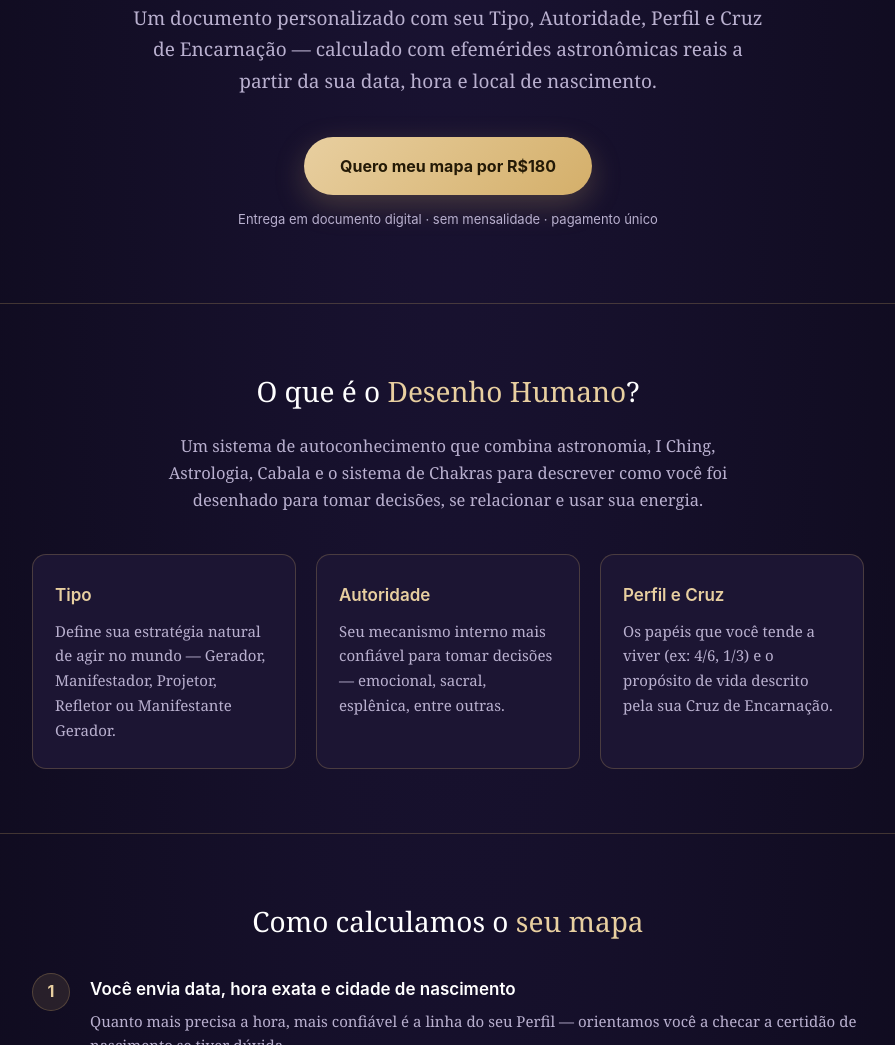
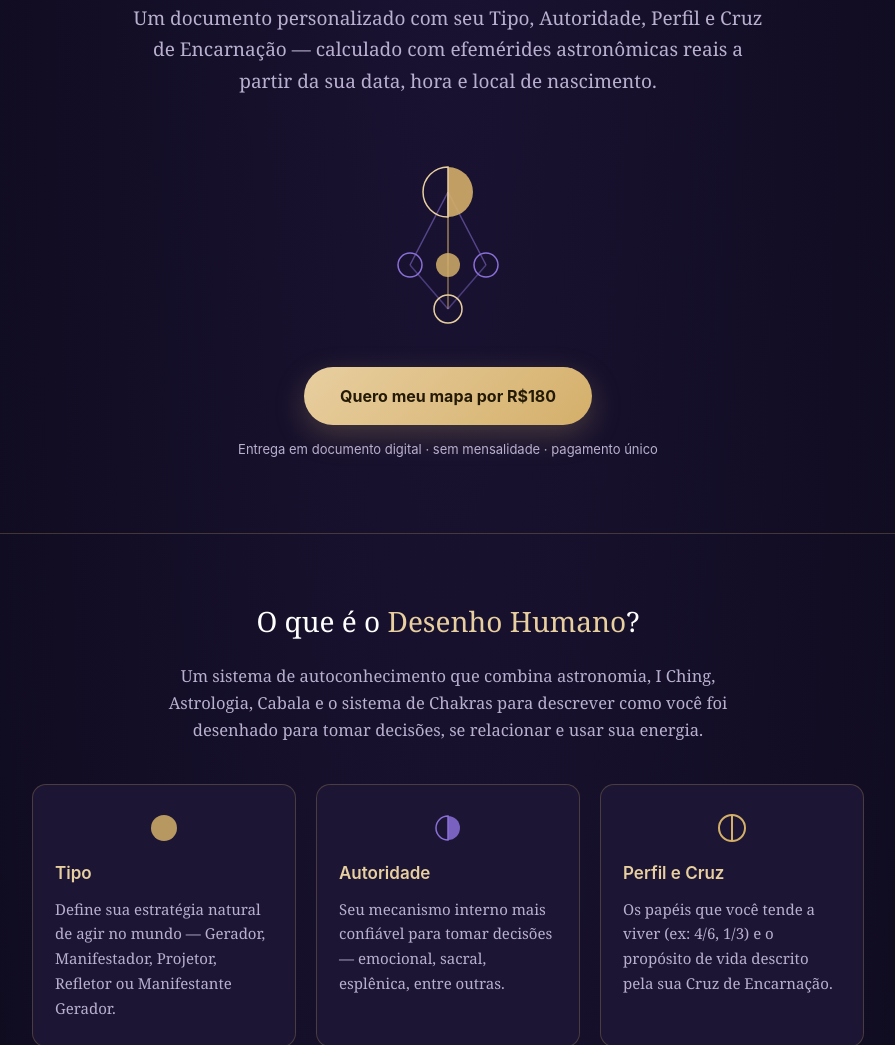
Before and after one commit to pupim-ai/mapa-desenho-humano, a plain HTML site: page index.html in a window 1280 px wide. Shown: the part 493-1538 px from the top of the page, without its empty margins (192-1087 px from the left). Drawn offline with Linux system fonts and the light colour scheme.

Commit message:
Adiciona ilustrações SVG (mandala no hero + ícones nos cards) — página sem imagens era falta, não intencional

```diff
--- a/index.html
+++ b/index.html
@@ -198,6 +198,8 @@
   .pix-copy:hover{ background: rgba(212,175,106,0.12); }
   .pix-note{ font-size: 12.5px; color: var(--text-dim); margin-top: 12px; }
   .or-sep{ font-size: 12.5px; color: var(--text-dim); margin: 18px 0 12px; font-family: -apple-system, BlinkMacSystemFont, 'Segoe UI', Helvetica, Arial, sans-serif; }
+  .hero-visual{ display:block; margin: 6px auto 30px; }
+  .card-icon{ display:flex; justify-content:center; margin-bottom: 14px; }
 </style>
 </head>
 <body>
@@ -207,6 +209,20 @@
     <div class="eyebrow">Enterprise Brain · Autoconhecimento aplicado</div>
     <h1>Descubra como sua energia funciona<br><em>com o seu Mapa de Desenho Humano</em></h1>
     <p class="subhead">Um documento personalizado com seu Tipo, Autoridade, Perfil e Cruz de Encarnação — calculado com efemérides astronômicas reais a partir da sua data, hora e local de nascimento.</p>
+    <svg class="hero-visual" width="180" height="200" viewBox="0 0 180 200" role="img" aria-label="Ilustração simbólica de centros de energia conectados por canais">
+      <line x1="90" y1="55" x2="52" y2="128" stroke="#8a6fd8" stroke-width="1.5" opacity="0.55"/>
+      <line x1="90" y1="55" x2="90" y2="128" stroke="#d4af6a" stroke-width="1.5" opacity="0.7"/>
+      <line x1="90" y1="55" x2="128" y2="128" stroke="#8a6fd8" stroke-width="1.5" opacity="0.55"/>
+      <line x1="52" y1="128" x2="90" y2="172" stroke="#8a6fd8" stroke-width="1.5" opacity="0.45"/>
+      <line x1="90" y1="128" x2="90" y2="172" stroke="#d4af6a" stroke-width="1.5" opacity="0.6"/>
+      <line x1="128" y1="128" x2="90" y2="172" stroke="#8a6fd8" stroke-width="1.5" opacity="0.45"/>
+      <path d="M90 30 A25 25 0 0 1 90 80 Z" fill="#d4af6a" opacity="0.9"/>
+      <path d="M90 30 A25 25 0 0 0 90 80 Z" fill="none" stroke="#e8cfa0" stroke-width="1.5"/>
+      <circle cx="52" cy="128" r="12" fill="none" stroke="#8a6fd8" stroke-width="1.5"/>
+      <circle cx="90" cy="128" r="12" fill="#d4af6a" opacity="0.85"/>
+      <circle cx="128" cy="128" r="12" fill="none" stroke="#8a6fd8" stroke-width="1.5"/>
+      <circle cx="90" cy="172" r="14" fill="none" stroke="#e8cfa0" stroke-width="1.5"/>
+    </svg>
     <a href="#pedir" class="cta">Quero meu mapa por R$180</a>
     <span class="cta-note">Entrega em documento digital · sem mensalidade · pagamento único</span>
   </div>
@@ -218,14 +234,17 @@
     <p class="lede">Um sistema de autoconhecimento que combina astronomia, I Ching, Astrologia, Cabala e o sistema de Chakras para descrever como você foi desenhado para tomar decisões, se relacionar e usar sua energia.</p>
     <div class="grid3">
       <div class="card">
+        <div class="card-icon"><svg width="34" height="34" viewBox="0 0 34 34"><circle cx="17" cy="17" r="13" fill="#d4af6a" opacity="0.85"/></svg></div>
         <h3>Tipo</h3>
         <p>Define sua estratégia natural de agir no mundo — Gerador, Manifestador, Projetor, Refletor ou Manifestante Gerador.</p>
       </div>
       <div class="card">
+        <div class="card-icon"><svg width="34" height="34" viewBox="0 0 34 34"><path d="M17 5 A12 12 0 0 1 17 29 Z" fill="#8a6fd8" opacity="0.85"/><path d="M17 5 A12 12 0 0 0 17 29 Z" fill="none" stroke="#8a6fd8" stroke-width="1.5"/></svg></div>
         <h3>Autoridade</h3>
         <p>Seu mecanismo interno mais confiável para tomar decisões — emocional, sacral, esplênica, entre outras.</p>
       </div>
       <div class="card">
+        <div class="card-icon"><svg width="34" height="34" viewBox="0 0 34 34"><circle cx="17" cy="17" r="13" fill="none" stroke="#d4af6a" stroke-width="2"/><line x1="17" y1="4" x2="17" y2="30" stroke="#d4af6a" stroke-width="2"/></svg></div>
         <h3>Perfil e Cruz</h3>
         <p>Os papéis que você tende a viver (ex: 4/6, 1/3) e o propósito de vida descrito pela sua Cruz de Encarnação.</p>
       </div>
```
